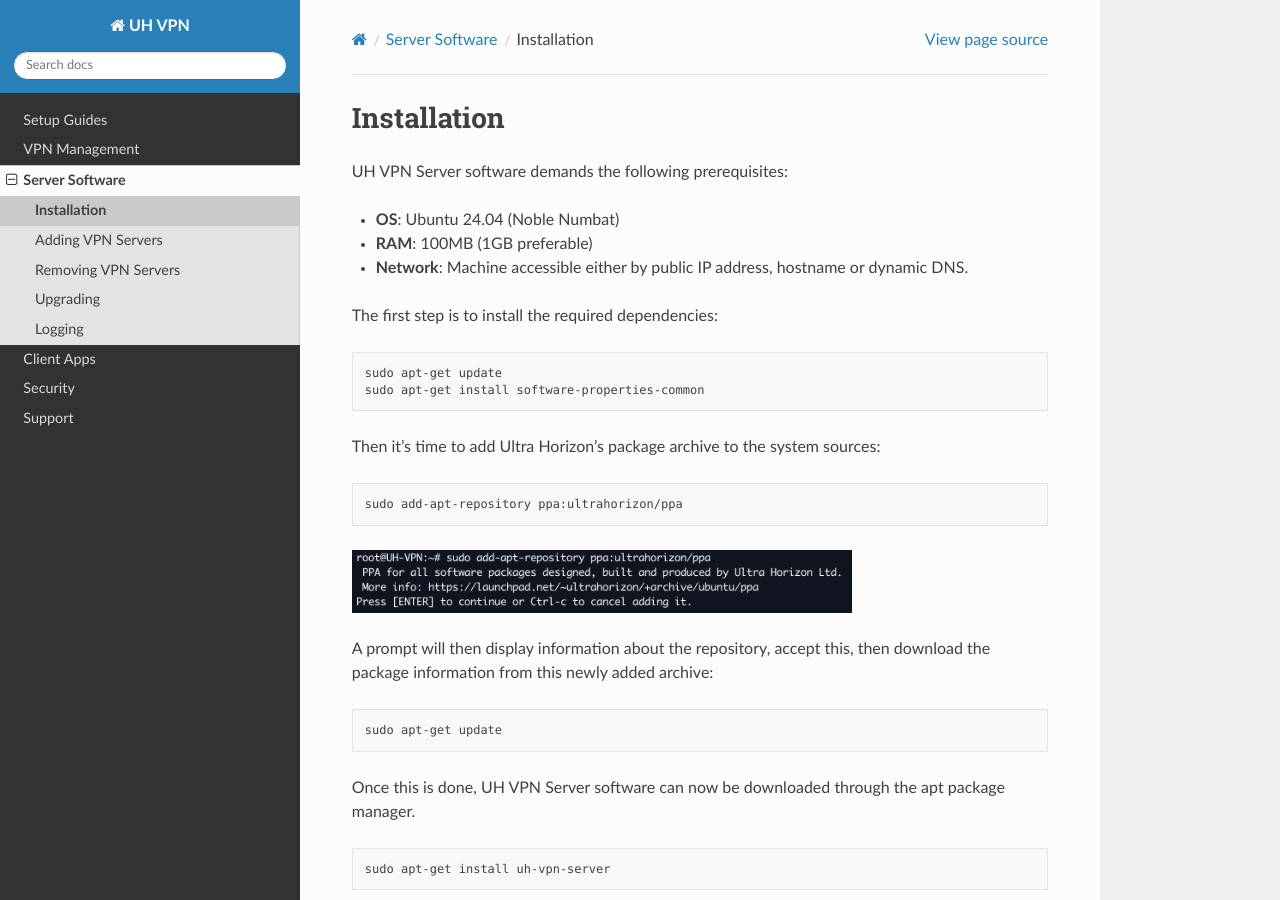
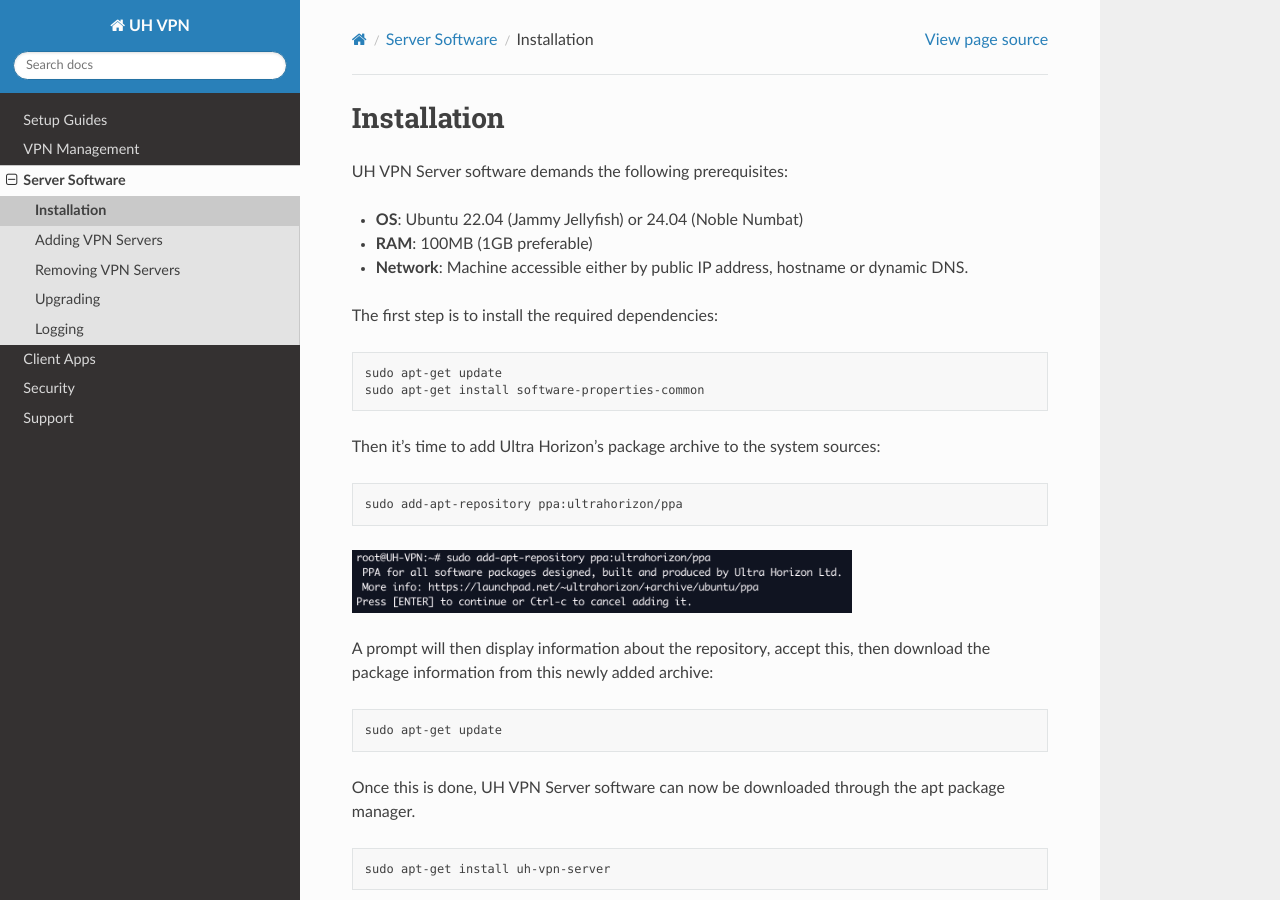
Before and after one commit to ultrahorizon/UH-VPN-Docs, a Sphinx documentation site: the page built from source/servers/installation.rst, in a window 1280 px wide and 900 px high. Built offline with Sphinx 7.4.7 and the Read the Docs theme 2.0.0, drawn with Linux system fonts in a browser that asks for light colours.

Commit message:
Add support for Jammy as well as Noble

```diff
--- a/source/servers/installation.rst
+++ b/source/servers/installation.rst
@@ -3,7 +3,7 @@
 
 UH VPN Server software demands the following prerequisites:
 
-* **OS**: Ubuntu 24.04 (Noble Numbat)
+* **OS**: Ubuntu 22.04 (Jammy Jellyfish) or 24.04 (Noble Numbat)
 * **RAM**: 100MB (1GB preferable)
 * **Network**: Machine accessible either by public IP address, hostname or dynamic DNS.
 
--- a/source/setup-guides/ubuntu.rst
+++ b/source/setup-guides/ubuntu.rst
@@ -4,7 +4,7 @@
 This guide is a walkthrough tutorial on setting up UH VPN for a machine running Ubuntu. This machine
 can be either virtual or physical, but must satisfy the following requirements:
 
-* **OS**: Ubuntu 24.04 (Noble Numbat)
+* **OS**: Ubuntu 22.04 (Jammy Jellyfish) or 24.04 (Noble Numbat)
 * **RAM**: minimum 100MB (1GB preferable)
 * **Network**: Machine accessible either by public IP address, hostname or dynamic DNS.
 
```
